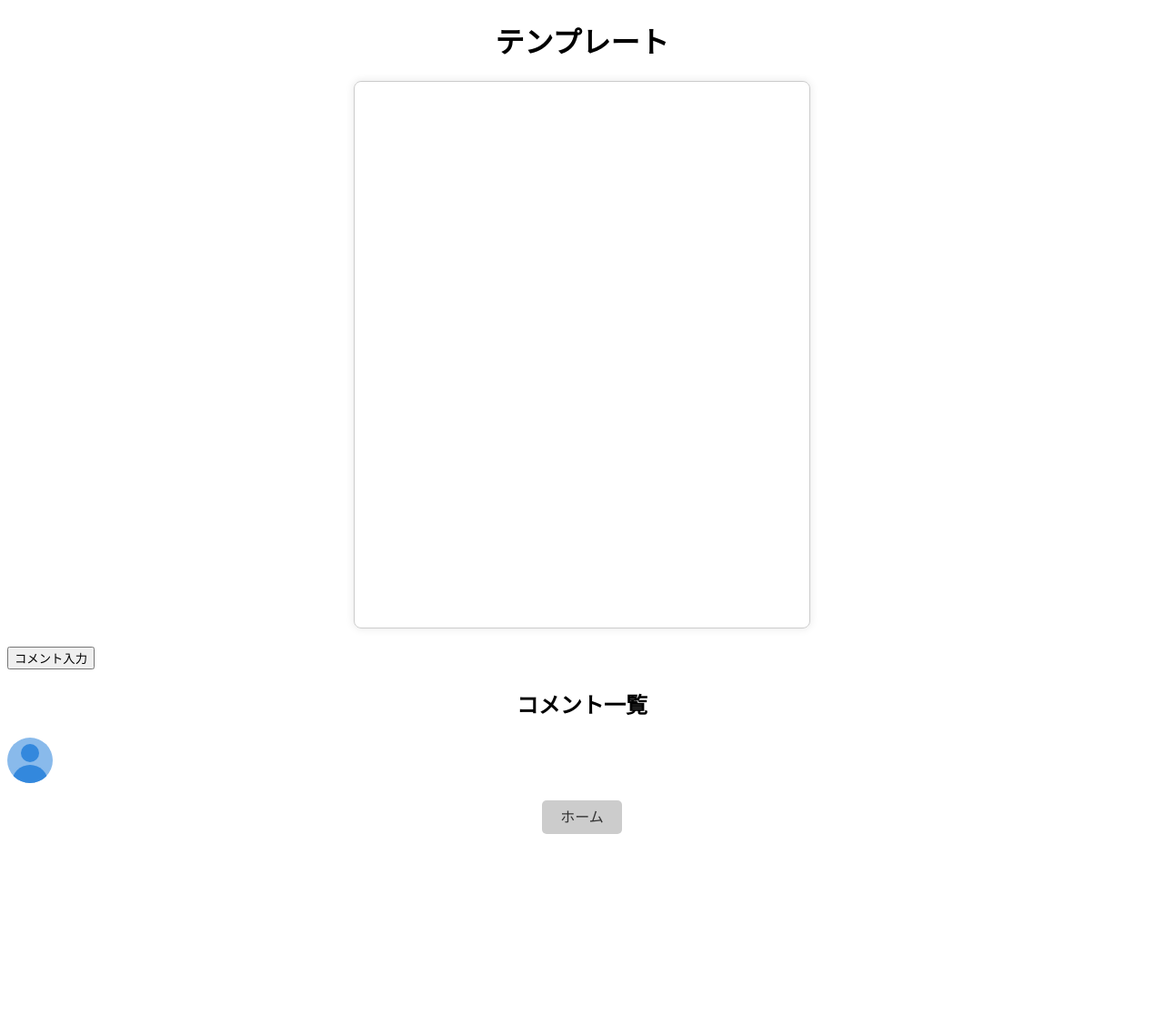
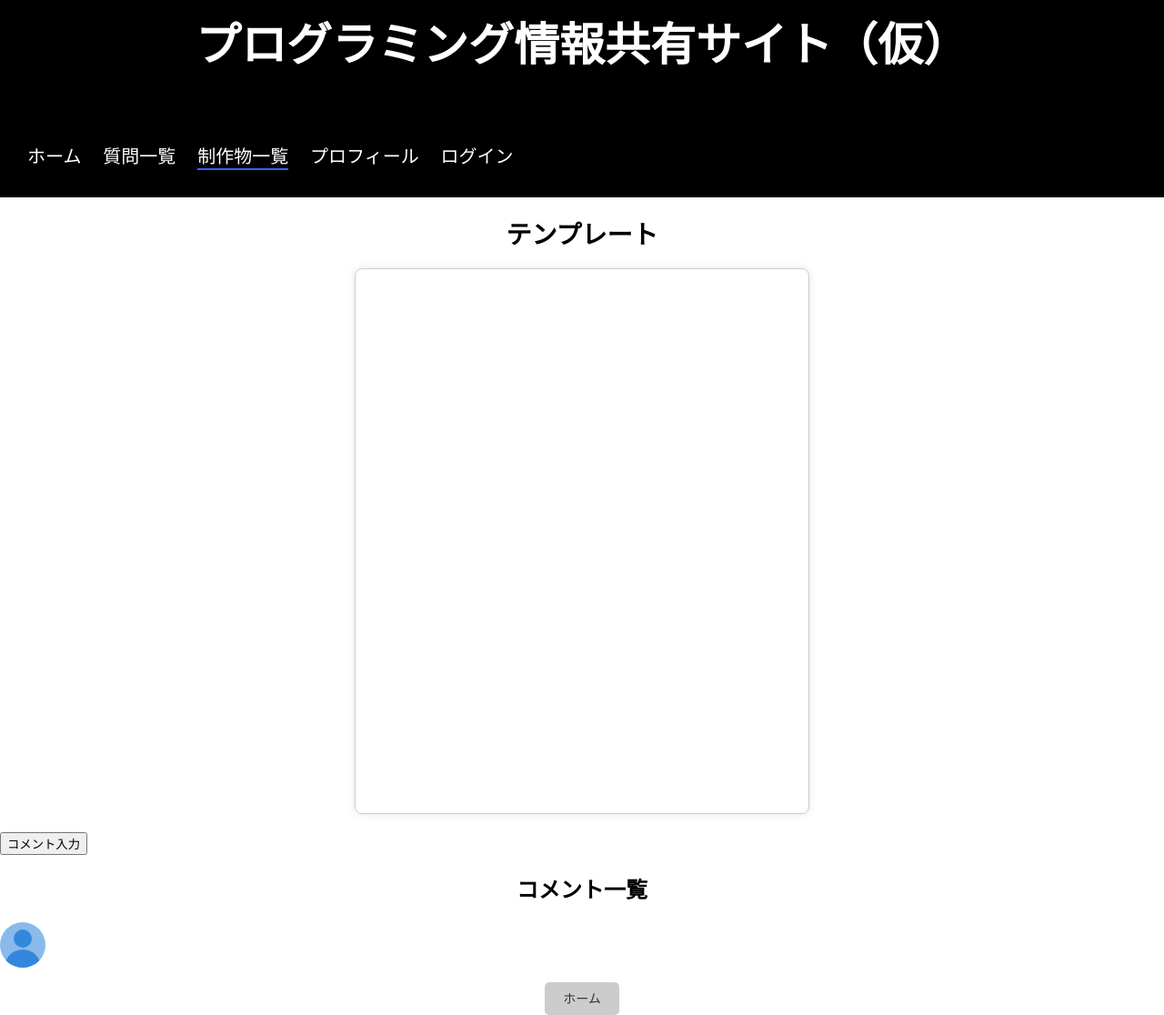
Before and after one commit to 1336124Mitou/Kishi-Hamami-1, a PHP site: page /ndet.html in a window 1280 px wide. Shown: the whole page at 91% size. Before the commit the page ends 917 px from the top, so only its background shows below. Run offline with PHP 8.4, Linux system fonts and the light colour scheme.

Commit message:
追加と修正

```diff
--- a/index.css
+++ b/index.css
@@ -24,6 +24,12 @@ header {
 
 .nav {
     padding: 30px 20px 10px 20px;
+    width: 100%;
+}
+
+.nav a {
+    font-size: 20px;
+    /* ナビゲーションのテキストのフォントサイズを20pxに設定 */
 }
 
 nav {
--- a/ndet.html
+++ b/ndet.html
@@ -4,7 +4,8 @@
 <head>
     <meta charset="UTF-8">
     <meta name="viewport" content="width=device-width, initial-scale=1.0">
-    <title>テンプレート</title>
+    <title>記事詳細</title>
+    <link rel="stylesheet" href="project.css">
     <style>
         #form1 {
             width: 500px;
@@ -98,6 +99,18 @@
 </head>
 
 <body>
+    <header>
+        <h1>プログラミング情報共有サイト（仮）</h1>
+        <nav>
+            <ul class="nav">
+                <li><a href="index.html" class="btn4">ホーム</a></li>
+                <li><a href="Allquestion.html" class="btn4">質問一覧</a></li>
+                <li><a href="Allproject.html" class="btn2">制作物一覧</a></li>
+                <li><a href="profile.html" class="btn4">プロフィール</a></li>
+                <li><a href="login.html" class="btn4">ログイン</a></li>
+            </ul>
+        </nav>
+    </header>
     <h1>テンプレート</h1>
     <form id="form1"></form>
     <button onclick="toggleForm()">コメント入力</button>
--- a/project.css
+++ b/project.css
@@ -33,6 +33,12 @@ header h1 {
 .nav {
     padding: 30px 20px 10px 20px;
     background: #000000;
+    width: 100%;
+}
+
+.nav a {
+    font-size: 20px;
+    /* ナビゲーションのテキストのフォントサイズを20pxに設定 */
 }
 
 nav ul {
```
Also changed, not shown: main.css (added, +14 -0 lines).
